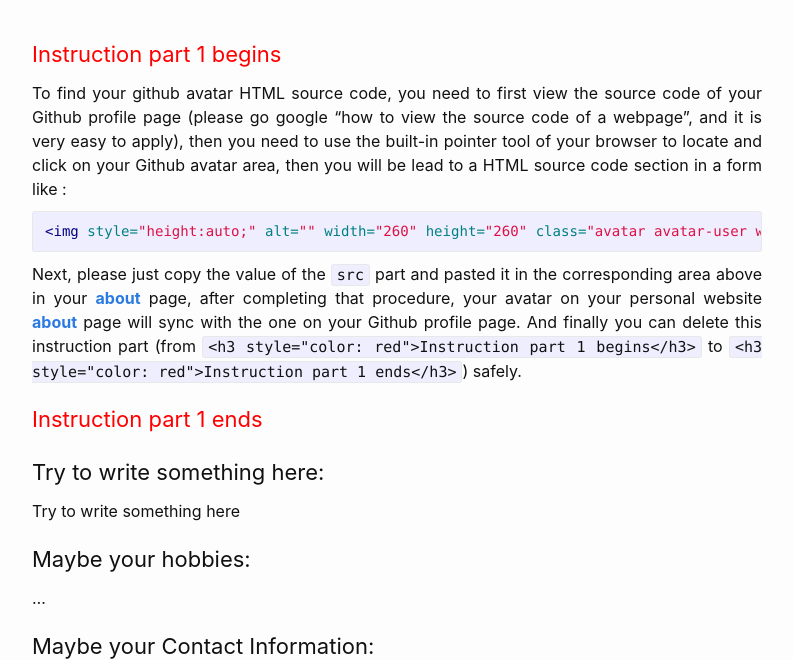
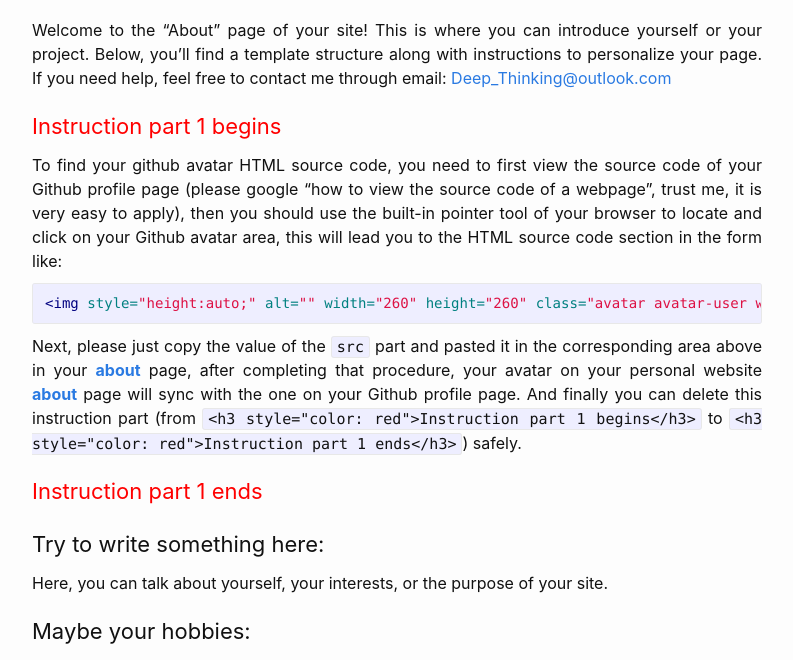
Before and after one commit to Deep0Thinking/2nd-Minima, a Jekyll site: the page built from about.md, in a window 1280 px wide and 900 px high, scrolled down 205 px, cut to the strip 240-900 px from the top of the window. Shown: the whole strip, without its empty margins (243-1036 px from the left). Built offline with Jekyll 4.4.1, drawn with Linux system fonts in a browser that asks for light colours; some of the changed text lies outside the part shown.

Commit message:
update about.md

````diff
--- a/about.md
+++ b/about.md
@@ -2,7 +2,6 @@
 layout: page
 title: About
 ---
-
 
 <div style="display: flex; align-items: center;">
 	<div style="flex-grow: 1; text-align: center; margin-right: 2.5vmin;">
@@ -19,12 +18,12 @@ title: About
 </div>
 
 
-
+Welcome to the "About" page of your site! This is where you can introduce yourself or your project. Below, you'll find a template structure along with instructions to personalize your page. If you need help, feel free to contact me through email: <a href="mailto:Deep_Thinking@outlook.com">Deep_Thinking@outlook.com</a>
 
 
 <h3 style="color: red">Instruction part 1 begins</h3>
 
-To find your github avatar HTML source code, you need to first view the source code of your Github profile page (please go google "how to view the source code of a webpage", and it is very easy to apply), then you need to use the built-in pointer tool of your browser to locate and click on your Github avatar area, then you will be lead to a HTML source code section in a form like :
+To find your github avatar HTML source code, you need to first view the source code of your Github profile page (please google "how to view the source code of a webpage", trust me, it is very easy to apply), then you should use the built-in pointer tool of your browser to locate and click on your Github avatar area, this will lead you to the HTML source code section in the form like:
 
 ```html
 <img style="height:auto;" alt="" width="260" height="260" class="avatar avatar-user width-full border color-bg-default" src="https://avatars.githubusercontent.com/u/103571424?v=4">
@@ -39,10 +38,10 @@ Next, please just copy the value of the `src` part and pasted it in the correspo
 
 
 ### Try to write something here:
-Try to write something here
+Here, you can talk about yourself, your interests, or the purpose of your site.
 
 ### Maybe your hobbies:
-...
+Share your hobbies or things you're passionate about.
 
 ### Maybe your Contact Information:
 
@@ -66,9 +65,9 @@ Your DiscordTag or Facebook.....
 
 <h3 style="color: red">Instruction part 2 begins</h3>
 
-If you want to add more platforms information, you can go to [remixicon.com](https://remixicon.com) to find icons you want and copy the corresponding embed code, for exam: `<i class="ri-github-line"></i>` . Then paste it and edit in the form of the above, and it'll work properly.
+If you want to add more platforms information, you can visit [remixicon.com](https://remixicon.com) to choose the desired icons and copy the corresponding embed code, for example: `<i class="ri-github-line"></i>` . Then insert it in the form of the above.
 
-Finally, after getting familiar with these procedure, you can delete this instruction part (from `<h3 style="color: red">Instruction part 2 begins</h3>` to `<h3 style="color: red">Instruction part 2 ends</h3>`) safely.
+After you're comfortable with the setup, you can remove these instructions safely (from `<h3 style="color: red">Instruction part 2 begins</h3>` to `<h3 style="color: red">Instruction part 2 ends</h3>`).
 
 <h3 style="color: red">Instruction part 2 ends</h3>
 
````
